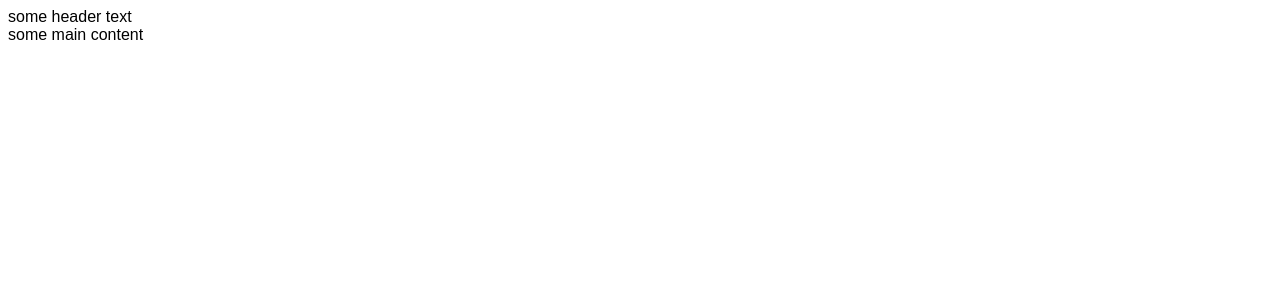
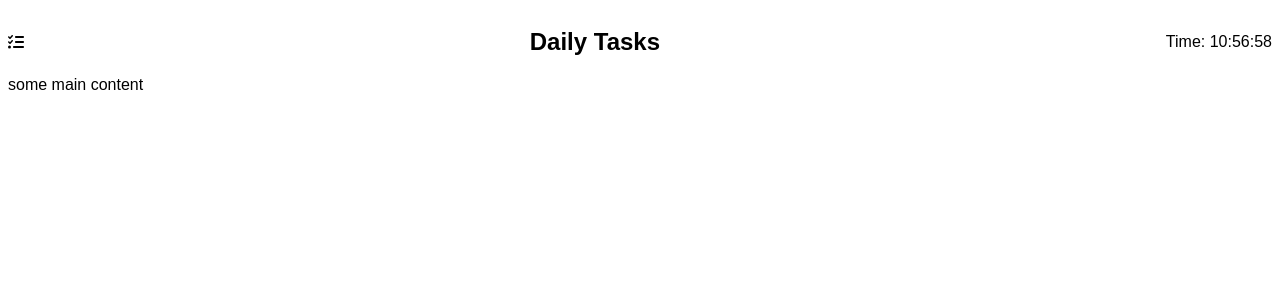
Before and after one commit to fbrunekb/vue-basics-2024-11-13, a Vue app: page / in a window 1280 px wide. Shown: the top 300 px of the page. Built offline with nearby package versions, Linux system fonts and the light colour scheme.

Commit message:
add basic headline

```diff
--- a/src/App.vue
+++ b/src/App.vue
@@ -1,7 +1,25 @@
-<script lang="ts" setup></script>
+<script lang="ts" setup>
+import { FontAwesomeIcon } from '@fortawesome/vue-fontawesome';
+
+const getTime = () => {
+  const dateTimeFormat = new Intl.DateTimeFormat('de-DE', {
+    hour: '2-digit',
+    minute: '2-digit',
+    second: '2-digit',
+    hourCycle: 'h23', // 24-Stunden-Format erzwingen
+  });
+  return dateTimeFormat.format(Date.now());
+};
+</script>
 
 <template>
-  <header>some header text</header>
+  <header>
+    <div style="display: flex; flex-direction: row; align-items: center; width: 100%; justify-content: space-between">
+      <FontAwesomeIcon icon="tasks" />
+      <h2>Daily Tasks</h2>
+      <span>Time: {{ getTime() }} </span>
+    </div>
+  </header>
 
   <main>some main content</main>
 </template>
```
